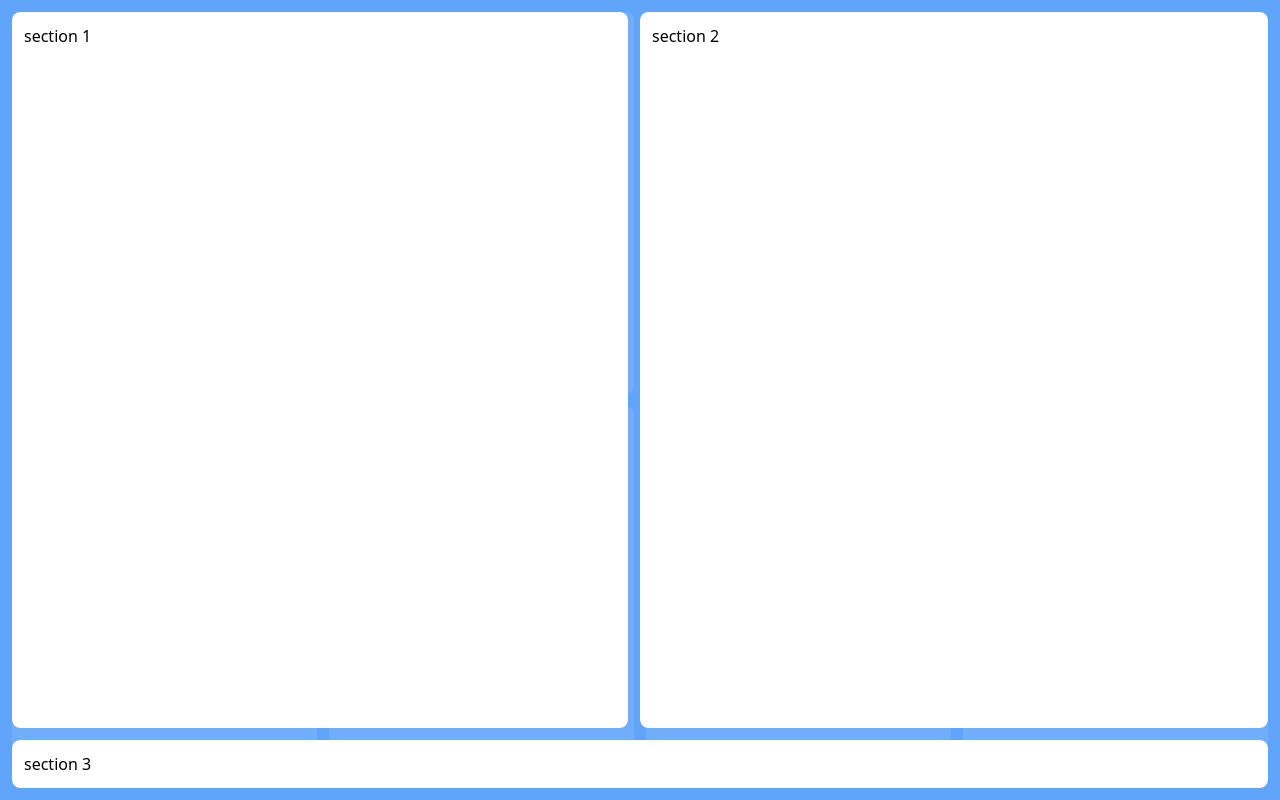
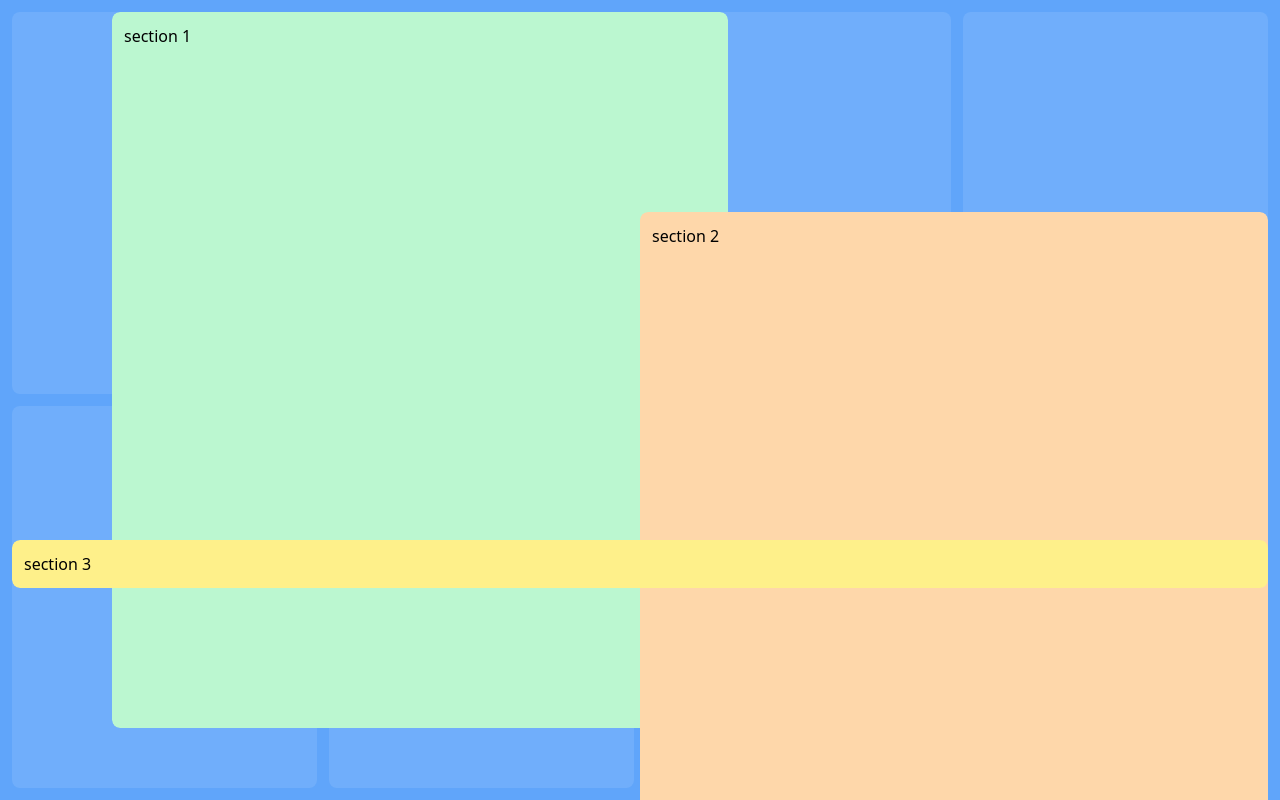
Before and after one commit to eudes-silva/draggable-case, a Vue app: page / in a window 1280 px wide. Built offline with nearby package versions, Linux system fonts and the light colour scheme.

Commit message:
feat: gridcell x and y position prop add

```diff
--- a/src/components/GridCell.vue
+++ b/src/components/GridCell.vue
@@ -1,5 +1,5 @@
 <script lang="ts" setup>
-type Position = { [key: string]: number };
+type Position = { [key: string]: string };
 
 interface Props {
   width: string;
@@ -10,7 +10,7 @@ interface Props {
 const props = withDefaults(defineProps<Props>(), {
   width: "1",
   height: "1",
-  position: () => ({ x: 0, y: 0 }),
+  position: () => ({ x: "100px", y: "0" }),
 });
 const xPosition = props.position.x;
 const yPosition = props.position.y;
--- a/src/pages/index.vue
+++ b/src/pages/index.vue
@@ -5,14 +5,14 @@ import Grid from "@/components/Grid.vue";
 
 <template>
   <Grid>
-    <GridCell width="1/3" height="1/3">
-      <div class="w-full h-full p-3 rounded-lg bg-white">section 1</div>
+    <GridCell width="1/3" height="1/3" :position="{ x: '100px', y: '0' }">
+      <div class="w-full h-full p-3 rounded-lg bg-green200">section 1</div>
     </GridCell>
-    <GridCell width="3/6" height="1/3">
-      <div class="w-full h-full p-3 rounded-lg bg-white">section 2</div>
+    <GridCell width="3/6" height="1/3" :position="{ x: '0px', y: '200px' }">
+      <div class="w-full h-full p-3 rounded-lg bg-orange200">section 2</div>
     </GridCell>
-    <GridCell width="1/6" height="3/3">
-      <div class="w-full h-full p-3 rounded-lg bg-white">section 3</div>
+    <GridCell width="1/6" height="3/3" :position="{ x: '0', y: '-200px' }">
+      <div class="w-full h-full p-3 rounded-lg bg-yellow200">section 3</div>
     </GridCell>
   </Grid>
 </template>
```
